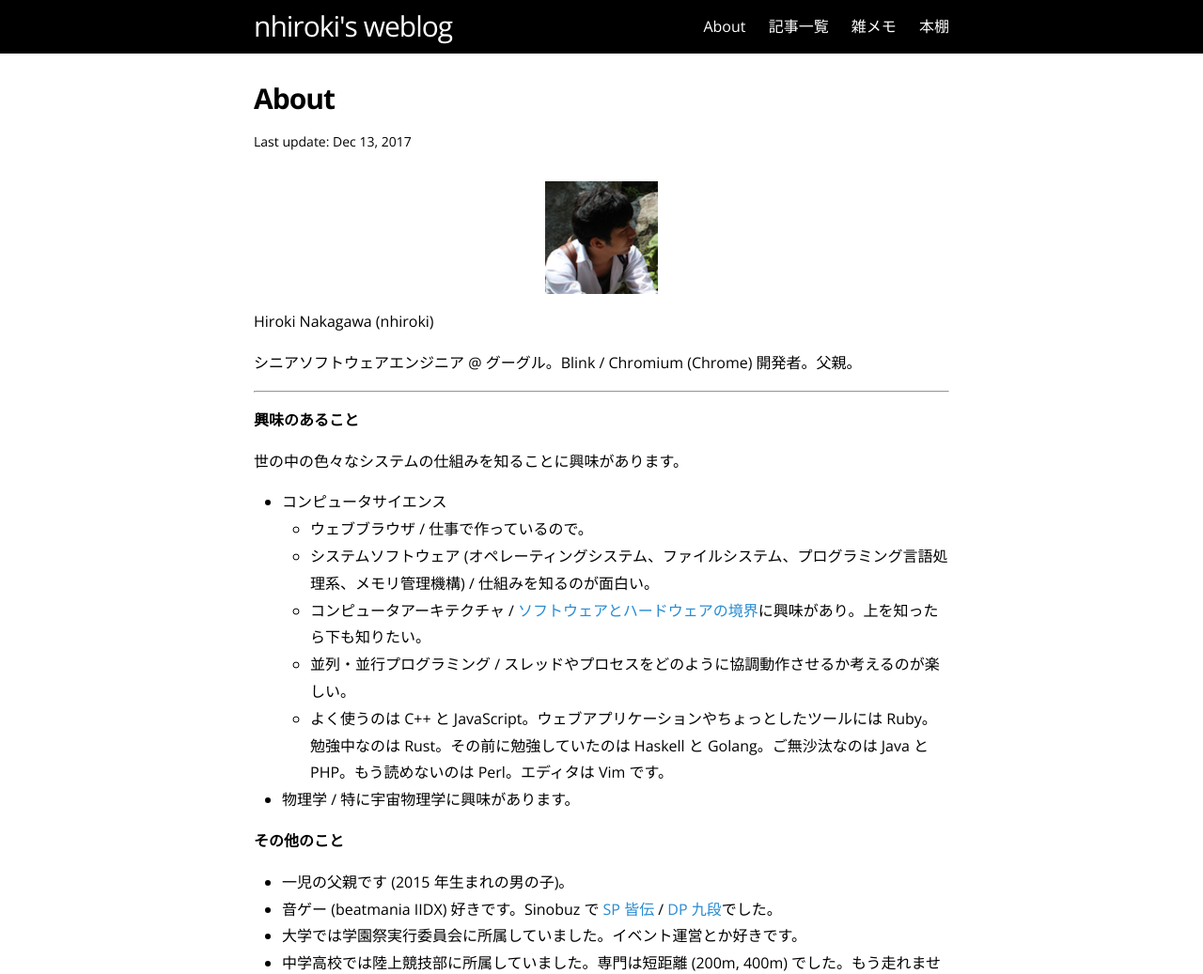
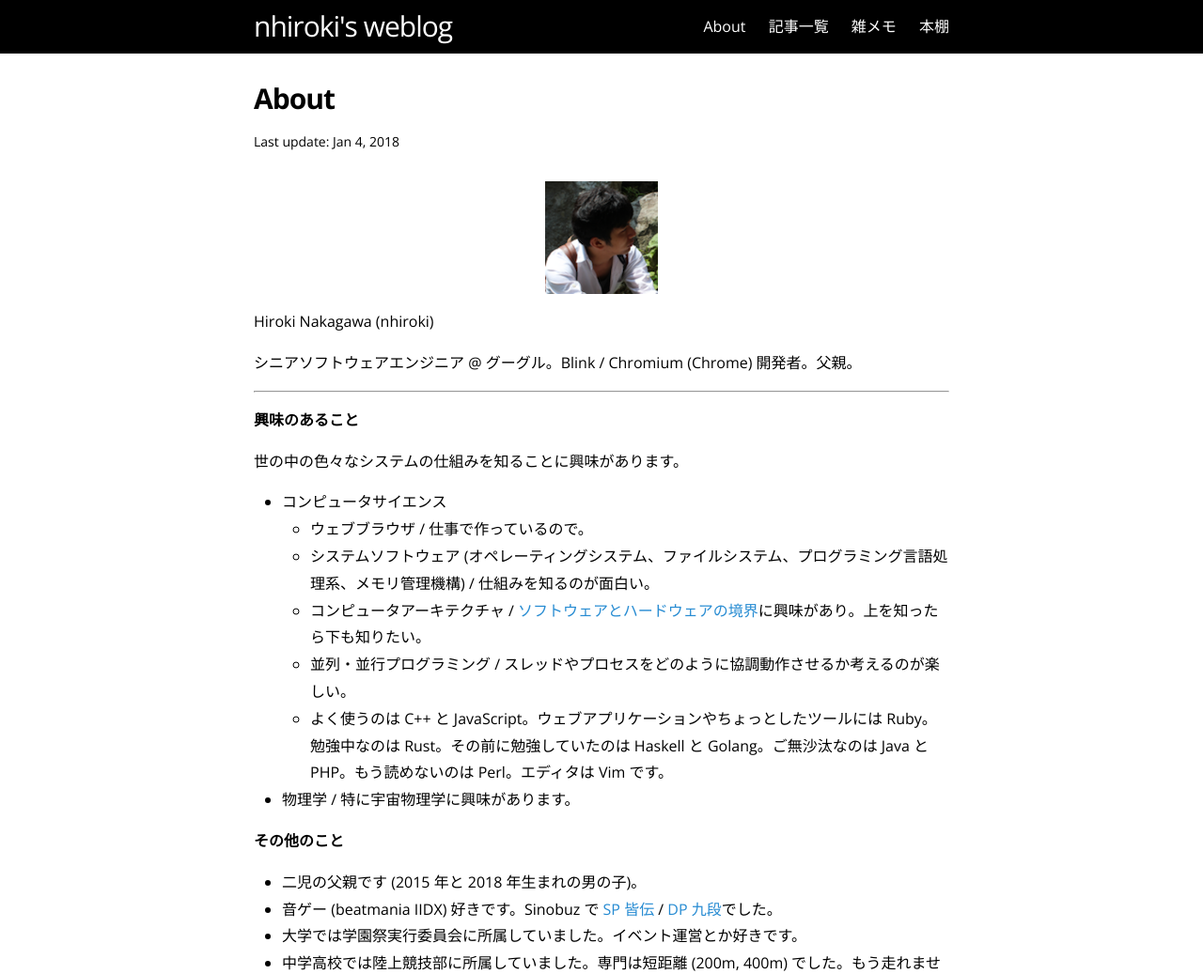
Before and after one commit to nhiroki/nhiroki.github.io, a Jekyll site: the page built from about.md, in a window 1280 px wide and 1400 px high. Shown: the top 1037 px of the window at 94% size. Built offline with Jekyll 4.4.1, drawn with Linux system fonts in a browser that asks for light colours.

Commit message:
Update the 'about' page

```diff
--- a/about.md
+++ b/about.md
@@ -1,7 +1,7 @@
 ---
 layout: page
 title: About
-date: 2017/12/13
+date: 2018/01/04
 permalink: /about/
 ---
 
@@ -27,7 +27,7 @@ Hiroki Nakagawa (nhiroki)
 
 **その他のこと**
 
-- 一児の父親です (2015 年生まれの男の子)。
+- 二児の父親です (2015 年と 2018 年生まれの男の子)。
 - 音ゲー (beatmania IIDX) 好きです。Sinobuz で [SP 皆伝](https://twitter.com/nhiroki_/status/823462360027254784) / [DP 九段](https://twitter.com/nhiroki_/status/842695983267954688)でした。
 - 大学では学園祭実行委員会に所属していました。イベント運営とか好きです。
 - 中学高校では陸上競技部に所属していました。専門は短距離 (200m, 400m) でした。もう走れません。
```
